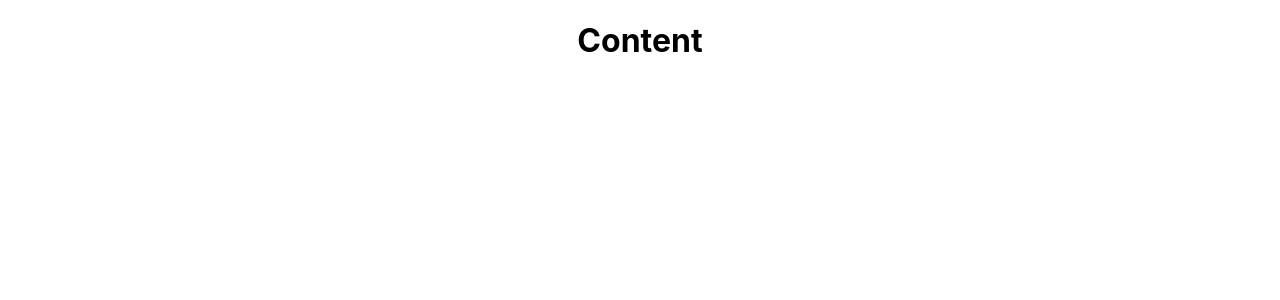
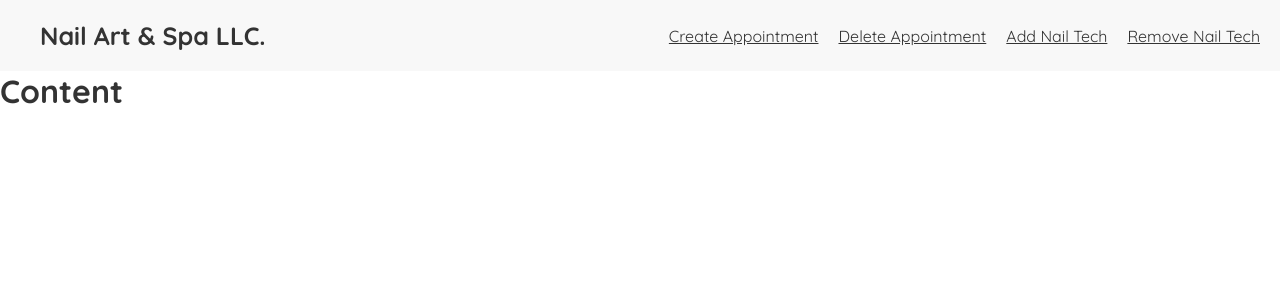
Before and after one commit to Scarletbobcat/NailArtAppointmentBook, a React (Create React App) app in the folder nail-art/: page / in a window 1280 px wide. Shown: the top 300 px of the page. Built offline with nearby package versions, Linux system fonts and the light colour scheme.

Commit message:
navbar created, but no functionality

```diff
--- a/nail-art/src/App.css
+++ /dev/null
@@ -1,38 +0,0 @@
-.App {
-  text-align: center;
-}
-
-.App-logo {
-  height: 40vmin;
-  pointer-events: none;
-}
-
-@media (prefers-reduced-motion: no-preference) {
-  .App-logo {
-    animation: App-logo-spin infinite 20s linear;
-  }
-}
-
-.App-header {
-  background-color: #282c34;
-  min-height: 100vh;
-  display: flex;
-  flex-direction: column;
-  align-items: center;
-  justify-content: center;
-  font-size: calc(10px + 2vmin);
-  color: white;
-}
-
-.App-link {
-  color: #61dafb;
-}
-
-@keyframes App-logo-spin {
-  from {
-    transform: rotate(0deg);
-  }
-  to {
-    transform: rotate(360deg);
-  }
-}
--- a/nail-art/src/App.js
+++ b/nail-art/src/App.js
@@ -1,8 +1,9 @@
-import './App.css';
+import Navbar from "./Navbar";
 
 function App() {
   return (
     <div className="App">
+      < Navbar />
       <div className="content">
         <h1>Content</h1>
       </div>
--- /dev/null
+++ b/nail-art/src/Navbar.js
@@ -0,0 +1,15 @@
+const Navbar = () => {
+    return (
+        <nav className="navbar">
+            <a className="home" href="/">Nail Art & Spa LLC.</a>
+            <div className="links">
+                <a href="/create" >Create Appointment</a>
+                <a href="/delete">Delete Appointment</a>
+                <a href="/add">Add Nail Tech</a>
+                <a href="/remove">Remove Nail Tech</a>
+            </div>
+        </nav>
+     );
+}
+
+export default Navbar;
--- a/nail-art/src/index.css
+++ b/nail-art/src/index.css
@@ -1,13 +1,38 @@
-body {
+@import url('https://fonts.googleapis.com/css2?family=Quicksand:wght@300;400;500;600;700&display=swap');
+
+* {
   margin: 0;
-  font-family: -apple-system, BlinkMacSystemFont, 'Segoe UI', 'Roboto', 'Oxygen',
-    'Ubuntu', 'Cantarell', 'Fira Sans', 'Droid Sans', 'Helvetica Neue',
-    sans-serif;
-  -webkit-font-smoothing: antialiased;
-  -moz-osx-font-smoothing: grayscale;
+  font-family: "Quicksand";
+  color: #333;
 }
 
-code {
-  font-family: source-code-pro, Menlo, Monaco, Consolas, 'Courier New',
-    monospace;
+.navbar {
+  display: flex;
+  padding: 20px;
+  align-items: center;
+  justify-content: space-between;
+  background-color: #f8f8f8;
 }
+
+.navbar a {
+  padding-left: 20px;
+}
+
+.navbar .home {
+  font-size: 25px;
+  text-decoration: none;
+  font-weight: bold;
+}
+
+.links {
+  display: flex;
+  justify-content: space-evenly;
+}
+
+.navbar a:hover {
+  color: #c91d06;
+}
+
+.app content {
+  align-items: center;
+}
```
